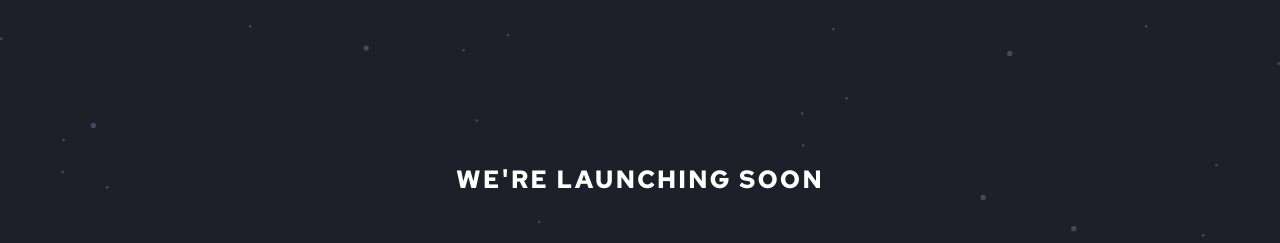
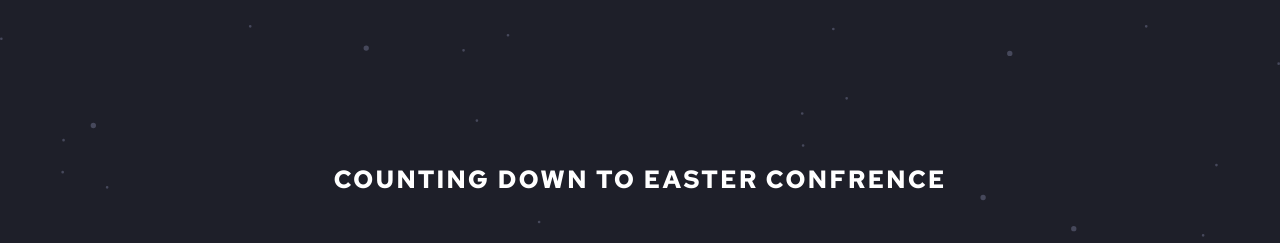
Before and after one commit to Gospel33/Launch-countdown-timer, a plain HTML site: page index.html in a window 1280 px wide. Shown: the top 243 px of the page. Drawn offline with nearby package versions, Linux system fonts and the light colour scheme.

Commit message:
Update index.html

```diff
--- a/index.html
+++ b/index.html
@@ -14,7 +14,7 @@
     <div class="stars">
       <img src="./images/bg-stars.svg" alt="">
     </div>
-    <h1>We're launching soon</h1>
+    <h1>Counting Down to Easter Confrence</h1>
 
     <div class="countdown">
       <div>
```
